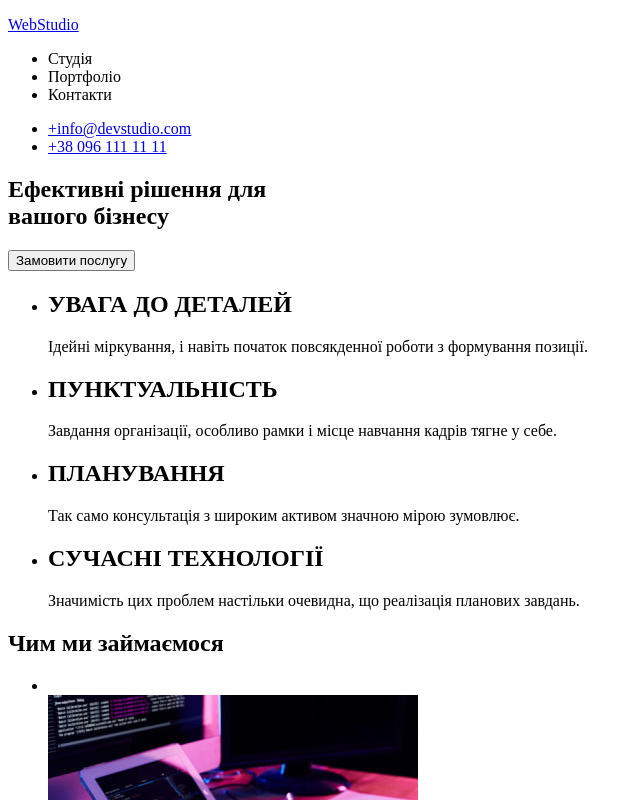
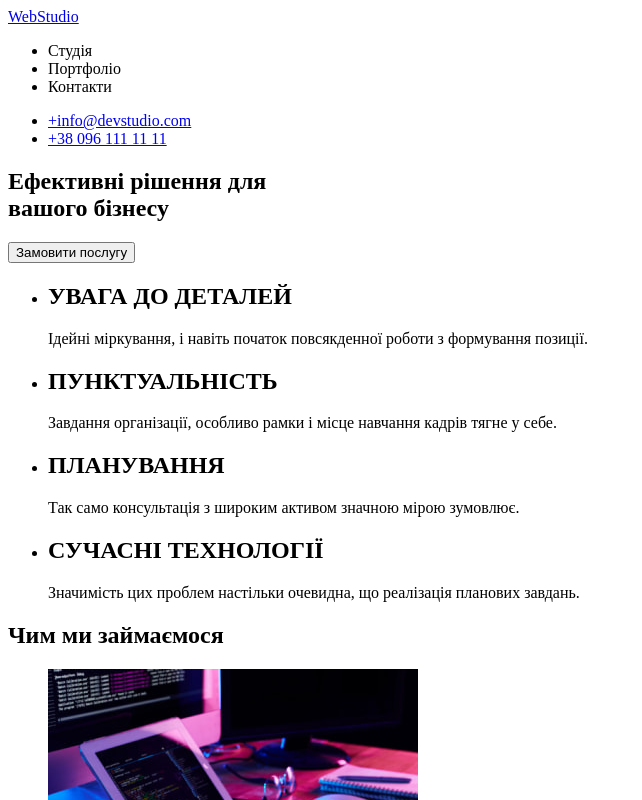
Before and after one commit to Dagzio/goit-markup-hw-01, a plain HTML site: page index.html in a window 1280 px wide. Shown: the top 800 px of the page, without its empty margins (0-642 px from the left). Drawn offline with Linux system fonts and the light colour scheme.

Commit message:
edit index.html file
1.Deleted <p> on links WebStudio
2.Deleted empty line <li></li>

```diff
--- a/index.html
+++ b/index.html
@@ -12,7 +12,7 @@
     <header>
       <nav>
         <!--Навігаційна панель-->
-        <p><a href="/">WebStudio</a></p>
+        <a href="/">WebStudio</a>
         <ul>
           <li>Студiя</li>
           <li>Портфоліо</li>
@@ -74,7 +74,6 @@
       <section class="about">
         <h2>Чим ми займаємося</h2>
         <ul>
-          <li></li>
           <li>
             <img src="./images/box1.jpg" alt="coding" width="370" />
           </li>
@@ -118,8 +117,7 @@
     <!--Підвал-->
 
     <footer>
-      <!--Лого-->
-      <p><a href="/">WebStudio</a></p>
+      <a href="/">WebStudio</a>
       <!--Адреса-->
       <address>
         <ul>
```
